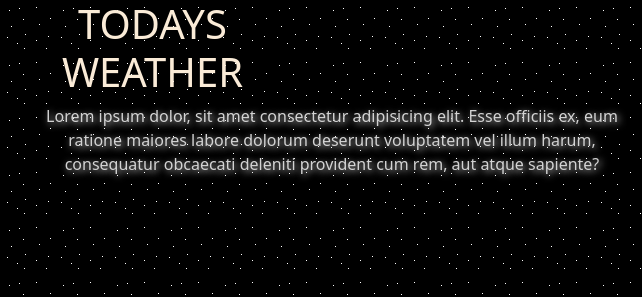
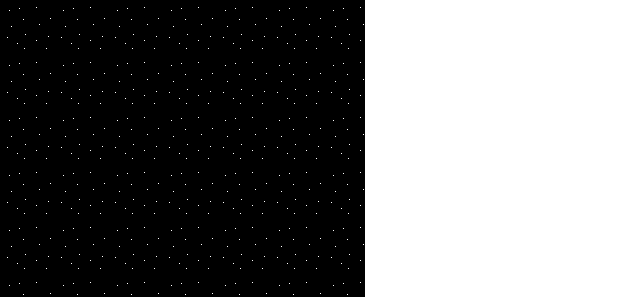
Before and after one commit to SilentEco/Kristopher-Sandra, a plain HTML site: page index.html in a window 1280 px wide. Shown: the top 297 px of the page, 915-1557 px from the left, 642 px wide, since content can reach past the window. Drawn offline with nearby package versions, Linux system fonts and the light colour scheme.

Commit message:
Update index.html

```diff
--- a/index.html
+++ b/index.html
@@ -39,19 +39,6 @@
               <p id="picExplanation"></p>
             </div>
           </div>
-
-          <!-- Vädret på höger sida -->
-          <div  class="col-md-3">
-            <div id="right">
-              <h1>TODAYS WEATHER</h1>
-              <p>
-                Lorem ipsum dolor, sit amet consectetur adipisicing elit. Esse
-                officiis ex, eum ratione maiores labore dolorum deserunt voluptatem
-                vel illum harum, consequatur obcaecati deleniti provident cum rem, aut
-                atque sapiente?
-              </p>
-            </div>
-          </div>
         </div>
       </div>
     </main>
```
